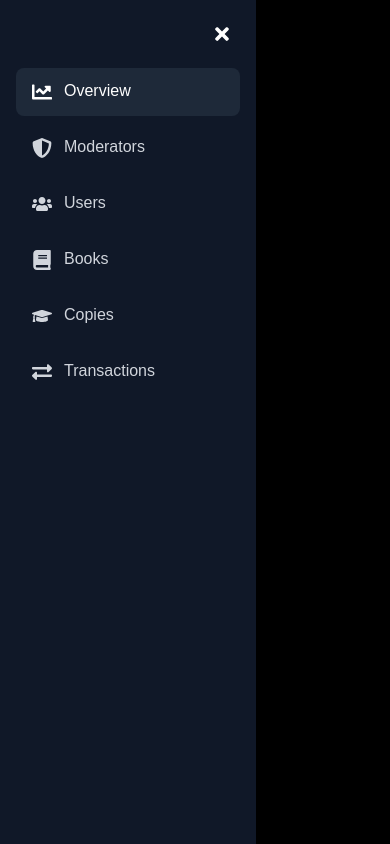
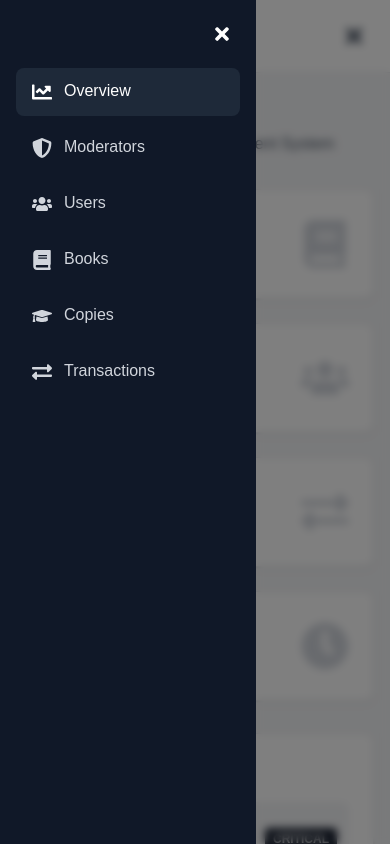
Before and after one commit to ahnayef/bics-sust-lms, a Next.js app: page /dashboard in a window 390 px wide. Both pictures are taken after a click on the button 354 px from the left and 36 px from the top of the page. Shown: the top 844 px of the page. Built offline with nearby package versions, Linux system fonts and the light colour scheme.

Commit message:
Enhance mobile sidebar overlay with backdrop blur effect

```diff
--- a/app/dashboard/layout.tsx
+++ b/app/dashboard/layout.tsx
@@ -157,7 +157,7 @@
       {/* Sidebar Overlay for Mobile */}
       {sidebarOpen && (
         <div
-          className="fixed inset-0 bg-black bg-opacity-50 z-30 lg:hidden"
+          className="fixed inset-0 bg-black/50 backdrop-blur-xs z-30 lg:hidden"
           onClick={() => setSidebarOpen(false)}
         />
       )}
```
